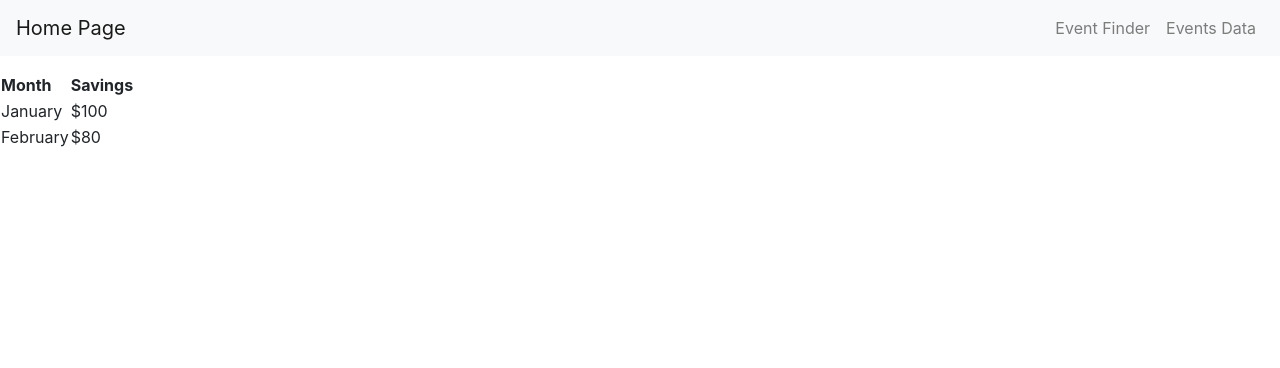
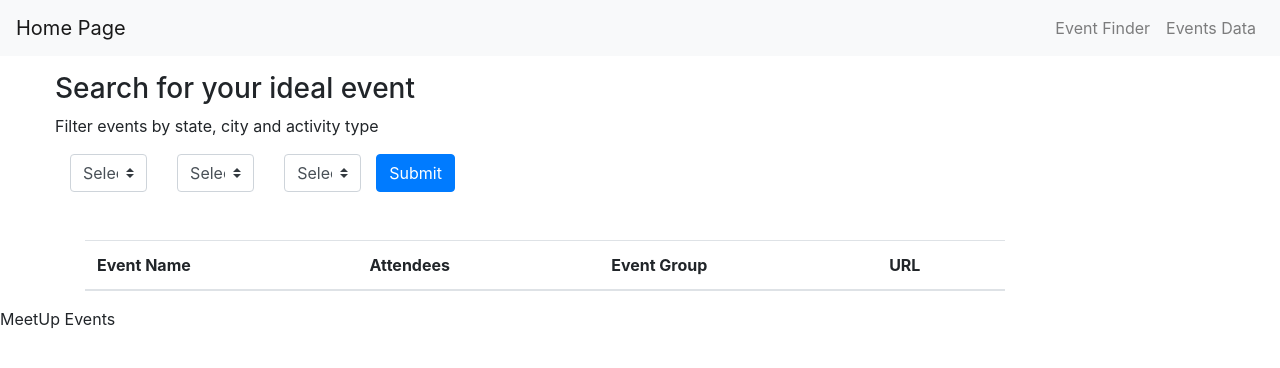
Before and after one commit to MersedehSP/Meetup_Project2, a Python web app: template templates/EventData.html in a window 1280 px wide. Shown: the top 368 px of the page. Run offline with Jinja, Linux system fonts and the light colour scheme; the template is opened without the code that fills it, so the values that code supplies are empty; some libraries are stand-ins or nearby versions.

Commit message:
Added events data table in html

```diff
--- a/templates/EventData.html
+++ b/templates/EventData.html
@@ -20,7 +20,6 @@
 <body>
   <!-- Navigation Bar on Top Right -->
   <nav class="navbar navbar-expand-md navbar-light fixed-top bg-light">
-
     <a class="navbar-brand" href="templates/index.html">Home Page</a>
 
     <button class="navbar-toggler" type="button" data-toggle="collapse" data-target="#navbars" aria-controls="navbarsExampleDefault" aria-expanded="false" aria-label="Toggle navigation">
@@ -44,20 +43,67 @@
   <br>
   <br>
 
-  <table>
-    <tr>
-      <th>Month</th>
-      <th>Savings</th>
-    </tr>
-    <tr>
-      <td>January</td>
-      <td>$100</td>
-    </tr>
-    <tr>
-      <td>February</td>
-      <td>$80</td>
-    </tr>
-  </table>
+  <div class="container">
+    <div class="row margin-top-50">
+
+<!-- Below is the form created for all the drop downs-->
+
+      <form onclick="return false">
+        <div class="row option_center">
+          <h3>Search for your ideal event</h3>
+
+        </div>
+        <div class="row option_center">
+          <p>Filter events by state, city and activity type</p>
+          <br>
+        </div>
+        <div class="row option_center">
+          <div class="col-sm-2">
+            <select class="custom-select mr-sm-2" id="selectDate">
+              <option selected>Select State</option>
+              <option value="date">All</option>
+            </select>
+          </div>
+          <div class="col-sm-2">
+            <select class="custom-select mr-sm-2" id="selectCity">
+              <option selected>Select City</option>
+              <option value="1">All</option>
+            </select>
+          </div>
+          <div class="col-sm-2">
+            <select class="custom-select mr-sm-2" id="selectState">
+              <option selected>Select Activity Type</option>
+              <option value="1">All</option>
+            </select>
+          </div>
+            <button type="submit" class="btn btn-primary" onclick="checkSited()">Submit</button>
+        </div>
+        <div class="row option_center">
+          <br>
+          <br>
+        </div>
+      </form>
+        <div class="col-md-10">
+          <div id="table-area" class="">
+            <table id="event-table" class="table table-striped">
+              <thead>
+                <tr>
+                  <th class="table-head">Event Name</th>
+                  <th class="table-head">Attendees</th>
+                  <th class="table-head">Event Group</th>
+                  <th class="table-head">URL</th>
+                </tr>
+              </thead>
+              <tbody></tbody>
+            </table>
+          </div>
+        </div>
+      </div>
+    </div>
+    <footer class="footer">
+      <span class="bottom">MeetUp Events</span>
+    </footer>
+  </div>
 
   <!-- D3 CDN -->
   <script src="https://d3js.org/d3.v4.min.js"></script>
@@ -70,6 +116,13 @@
     integrity="sha384-ho+j7jyWK8fNQe+A12Hb8AhRq26LrZ/JpcUGGOn+Y7RsweNrtN/tE3MoK7ZeZDyx" crossorigin="anonymous">
   </script>
 
+  <script src="https://cdnjs.cloudflare.com/ajax/libs/d3/4.11.0/d3.js"></script>
+
+  <!-- UNCOMMENT IN FINAL -->
+
+  <!-- <script src="static/js/data.js"></script>
+  <script src="static/js/app.js"></script> -->
+
 </body>
 
 </html>
```
Also changed, not shown: templates/index.html (+5 -17 lines).
